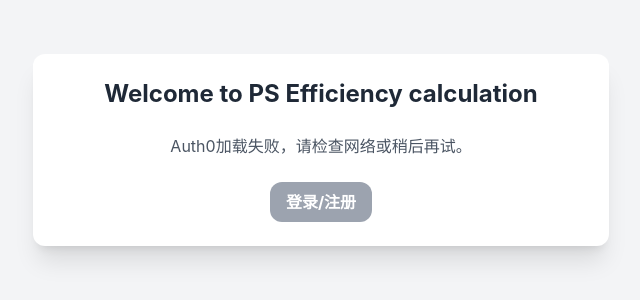
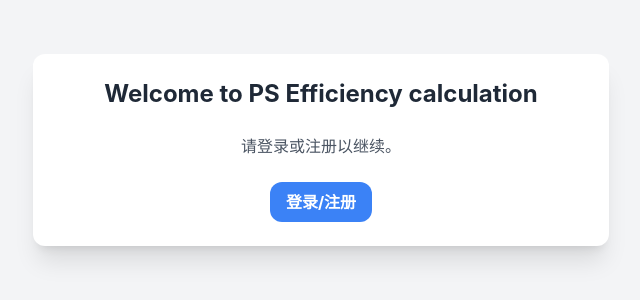
Before and after one commit to yacya126/cvtest, a plain HTML site: page index.html in a window 1280 px wide. Shown: the part 250-550 px from the top of the page, without its empty margins (319-959 px from the left). Drawn offline with nearby package versions, Linux system fonts and the light colour scheme.

Commit message:
Update index.html

```diff
--- a/index.html
+++ b/index.html
@@ -32,7 +32,7 @@
         </div>
     </div>
 
-<script src="https://cdn.auth0.com/js/auth0-spa-js/2.1/auth0-spa-js.production.js"></script>
+<script src="auth0.js"></script>
 <script>
     let auth0Client = null;
     const loginBtn = document.getElementById("btn-login");
```
